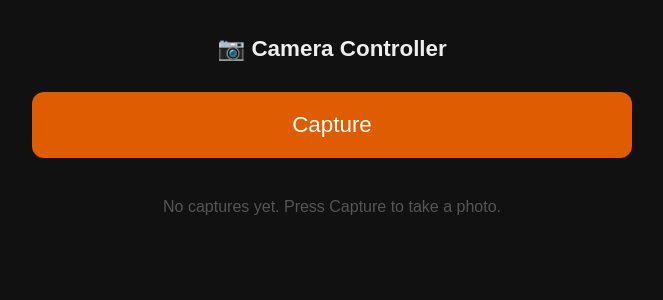
After one commit to rxp7504/IMGS-740-MS-Project, a Flask app: template templates/index_old.html in a window 1280 px wide. The commit adds this page. Shown: the top 300 px of the page, without its empty margins (308-971 px from the left). Run offline with Flask 3, Linux system fonts and the light colour scheme; the template is opened without the code that fills it, so the values that code supplies are empty; parts of the project's set-up code (start-up, migrations or seed data) failed here and were passed over.

Commit message:
final push

```diff
--- a/app.py
+++ b/app.py
@@ -1,68 +1,127 @@
-from flask import Flask, render_template, redirect, url_for
+from flask import Flask, render_template, redirect, url_for, jsonify
 import cv2
 import numpy as np
 import os
 import time
+import threading
 from pi_camera import RGBCamera
 from thermal_camera import ThermalCamera
+import utils
+import tifffile
 
 app = Flask(__name__)
 
-# Folder to save captured images
 CAPTURE_DIR = "static/captures"
-os.makedirs(CAPTURE_DIR,exist_ok=True)
+os.makedirs(CAPTURE_DIR, exist_ok=True)
 
-# Store the most recent capture filenames
-last_capture = {"rgb": None, "thermal": None}
+last_capture   = {"rgb": None, "thermal": None, "ts": None}
+last_sharpened = {"result": None, "status": "idle", "error": None}
+
+# Calibration resources
+K     = np.load("_resources/thermal_K.npy")
+dist  = np.load("_resources/thermal_dist.npy")
+H     = np.load("_resources/H_20x.npy")
+RATIO = 20
 
 # Initialize cameras
 rgb_cam = RGBCamera()
 rgb_cam.start(mode="still")
 thermal_cam = ThermalCamera()
 thermal_cam.start(mode="radiometry")
+print("Cameras Initialized")
 
-print("Cameras Initialized")
 
 @app.route("/")
 def index():
-	""" Main page - show capture button and images."""
-	return render_template("index.html", images=last_capture)
-
-@app.route("/capture",methods=["POST"])
-def capture():
-	""" Capture images from both cameras and save to disk"""
-	timestamp = time.strftime("%Y%m%d_%H%M%S")
-
-	# --- RGB Camera ---
-	rgb_frame = rgb_cam.capture()
-	rgb_filename = f"rgb_{timestamp}.jpg"
-	cv2.imwrite(os.path.join(CAPTURE_DIR,rgb_filename),rgb_frame)
-
-	# --- Thermal Camera ---
-	thermal_frame = thermal_cam.capture()
-	thermal_frame = cv2.rotate(thermal_frame,cv2.ROTATE_180)
-	temp = (cv2.normalize(thermal_frame.astype(np.float32), None, 0.0, 1.0, cv2.NORM_MINMAX) * 255).astype(np.uint8)
-	thermal_8bit = cv2.applyColorMap(temp,cv2.COLORMAP_INFERNO)
+    return render_template("index.html",
+                           images=last_capture,
+                           sharpened=last_sharpened)
 
 
-	thermal_filename = f"thermal_{timestamp}.tiff"
-	thermal_filename_8bit = f"thermal_{timestamp}_8bit.jpg"
-	cv2.imwrite(os.path.join(CAPTURE_DIR,thermal_filename),thermal_frame)
-	cv2.imwrite(os.path.join(CAPTURE_DIR,thermal_filename_8bit),thermal_8bit)
+@app.route("/capture", methods=["POST"])
+def capture():
+    timestamp = time.strftime("%Y%m%d_%H%M%S")
 
-	print(f"Saved: {rgb_filename}, {thermal_filename}")
+    # RGB Camera
+    rgb_frame    = rgb_cam.capture()
+    rgb_filename = f"rgb_{timestamp}.jpg"
+    cv2.imwrite(os.path.join(CAPTURE_DIR, rgb_filename), rgb_frame)
 
-	# Update last capture
-	last_capture["rgb"] = rgb_filename
-	last_capture["thermal"] = thermal_filename_8bit
+    # Thermal Camera
+    thermal_frame = thermal_cam.capture()
+    thermal_frame = cv2.rotate(thermal_frame, cv2.ROTATE_180)
+    temp = (cv2.normalize(thermal_frame.astype(np.float32), None, 0.0, 1.0,
+                          cv2.NORM_MINMAX) * 255).astype(np.uint8)
+    thermal_8bit          = cv2.applyColorMap(temp, cv2.COLORMAP_INFERNO)
+    thermal_filename      = f"thermal_{timestamp}.tiff"
+    thermal_filename_8bit = f"thermal_{timestamp}_8bit.jpg"
+    cv2.imwrite(os.path.join(CAPTURE_DIR, thermal_filename), thermal_frame)
+    cv2.imwrite(os.path.join(CAPTURE_DIR, thermal_filename_8bit), thermal_8bit)
+    print(f"Saved: {rgb_filename}, {thermal_filename}")
 
-	# Redirect back to main page to show images
-	return redirect(url_for("index"))
+    last_capture["rgb"]     = rgb_filename
+    last_capture["thermal"] = thermal_filename_8bit
+    last_capture["ts"]      = timestamp
+
+    # Reset sharpened state on new capture
+    last_sharpened["result"] = None
+    last_sharpened["status"] = "idle"
+    last_sharpened["error"]  = None
+
+    return redirect(url_for("index"))
+
+
+@app.route("/sharpen", methods=["POST"])
+def sharpen():
+    if not last_capture.get("ts"):
+        return redirect(url_for("index"))
+
+    ts = last_capture["ts"]
+
+    def run_sharpen():
+        try:
+            last_sharpened["status"] = "running"
+            last_sharpened["error"]  = None
+
+            thermal_path = os.path.join(CAPTURE_DIR, f"thermal_{ts}.tiff")
+            rgb_path     = os.path.join(CAPTURE_DIR, f"rgb_{ts}.jpg")
+
+            thermal_raw = cv2.imread(thermal_path, cv2.IMREAD_UNCHANGED).astype(np.float32)
+            rgb         = cv2.imread(rgb_path).astype(np.float32) / 255.0
+
+            thermal_sharpened, pan, thermal_sharpened_raw, thermal_upscale = \
+                utils.gradient_sharpen_thermal(thermal_raw, rgb, RATIO, K, dist, H)
+
+            # Save displayable PNG
+            sharpened_png = f"sharpened_{ts}.png"
+            utils.save_gray(os.path.join(CAPTURE_DIR, sharpened_png), thermal_sharpened)
+
+            # Save raw tiff for downstream use
+            tifffile.imwrite(os.path.join(CAPTURE_DIR, f"sharpened_{ts}.tiff"),
+                             thermal_sharpened_raw)
+
+            last_sharpened["result"] = sharpened_png
+            last_sharpened["status"] = "done"
+            print(f"Sharpening complete: {sharpened_png}")
+
+        except Exception as e:
+            last_sharpened["status"] = "error"
+            last_sharpened["error"]  = str(e)
+            print(f"Sharpening error: {e}")
+
+    threading.Thread(target=run_sharpen, daemon=True).start()
+    return redirect(url_for("index"))
+
+
+@app.route("/sharpen_status")
+def sharpen_status():
+    """Poll endpoint — returns JSON status for the frontend to check."""
+    return jsonify(last_sharpened)
 
 
 if __name__ == "__main__":
-	try:
-		app.run(host="0.0.0.0",port=5000,debug=False)
-	finally:
-		rgb_cam.stop()
-		thermal_cam.stop()
+    try:
+        app.run(host="0.0.0.0", port=5000, debug=False)
+    finally:
+        rgb_cam.stop()
+        thermal_cam.stop()
--- /dev/null
+++ b/templates/index_old.html
@@ -0,0 +1,95 @@
+<!DOCTYPE html>
+<html lang="en">
+<head>
+    <meta charset="UTF-8">
+    <meta name="viewport" content="width=device-width, initial-scale=1.0">
+    <title>Camera Controller</title>
+    <style>
+        body {
+            font-family: sans-serif;
+            max-width: 600px;
+            margin: 0 auto;
+            padding: 20px;
+            background: #111;
+            color: #eee;
+        }
+
+        h1 {
+            text-align: center;
+            font-size: 1.4rem;
+            margin-bottom: 30px;
+        }
+
+        form {
+            text-align: center;
+            margin-bottom: 30px;
+        }
+
+        button {
+            background: #e05c00;
+            color: white;
+            border: none;
+            padding: 20px 60px;
+            font-size: 1.4rem;
+            border-radius: 12px;
+            cursor: pointer;
+            width: 100%;
+        }
+
+        button:active {
+            background: #b34a00;
+        }
+
+        .labels {
+            display: flex;
+            gap: 10px;
+            margin-bottom: 6px;
+        }
+
+        .labels span {
+            width: 50%;
+            text-align: center;
+            font-size: 0.8rem;
+            color: #888;
+        }
+
+        .capture-pair {
+            display: flex;
+            gap: 10px;
+        }
+
+        .capture-pair img {
+            width: 50%;
+            border-radius: 8px;
+        }
+
+        .no-captures {
+            text-align: center;
+            color: #555;
+            margin-top: 40px;
+        }
+    </style>
+</head>
+<body>
+
+    <h1>📷 Camera Controller</h1>
+
+    <form action="/capture" method="POST">
+        <button type="submit">Capture</button>
+    </form>
+
+    {% if images.rgb %}
+        <div class="labels">
+            <span>RGB</span>
+            <span>Thermal</span>
+        </div>
+        <div class="capture-pair">
+            <img src="/static/captures/{{ images.rgb }}" alt="RGB">
+            <img src="/static/captures/{{ images.thermal }}" alt="Thermal">
+        </div>
+    {% else %}
+        <p class="no-captures">No captures yet. Press Capture to take a photo.</p>
+    {% endif %}
+
+</body>
+</html>
```
Also changed, not shown: app_old.py (added, +68 -0 lines), templates/index.html (+111 -45 lines).
